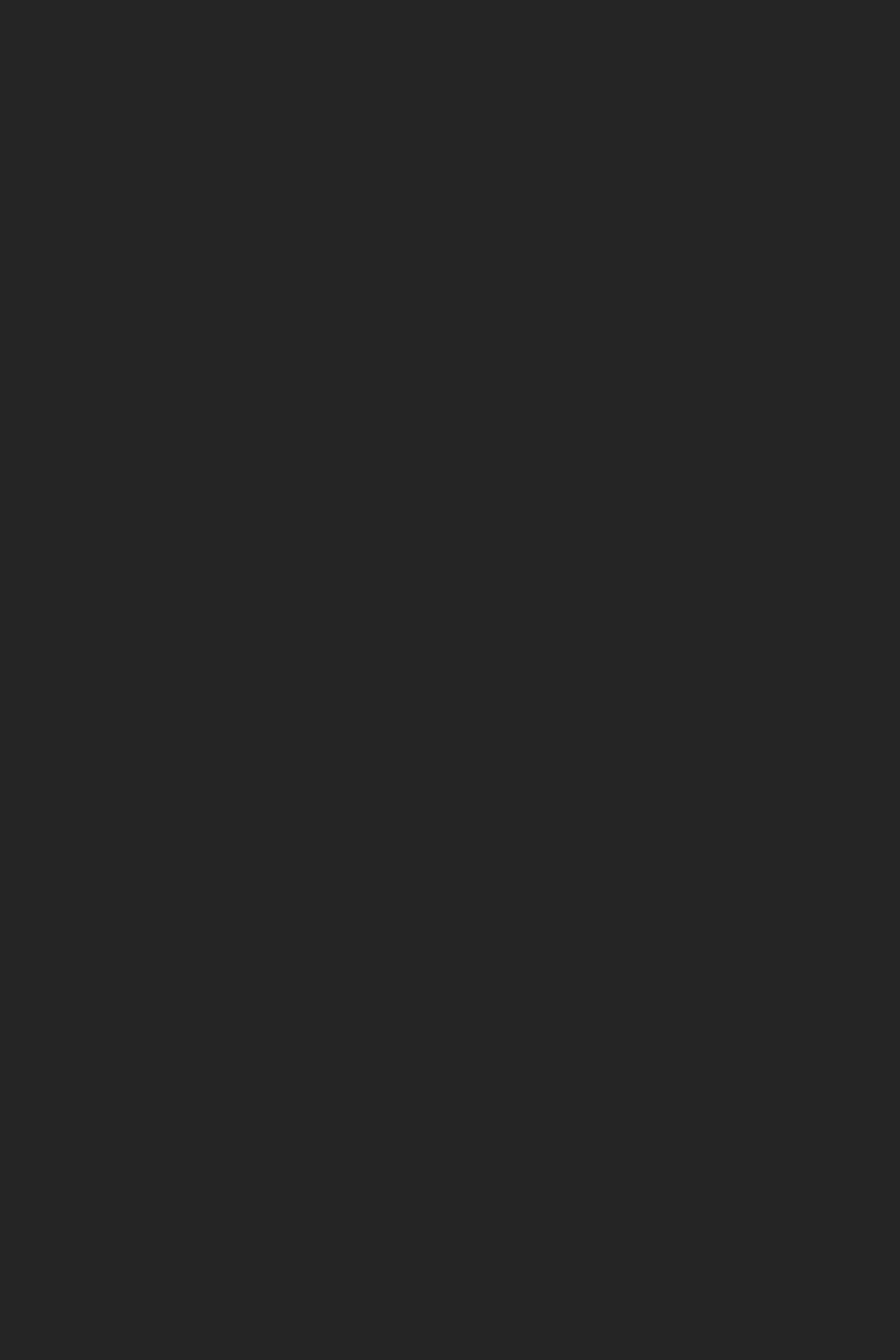
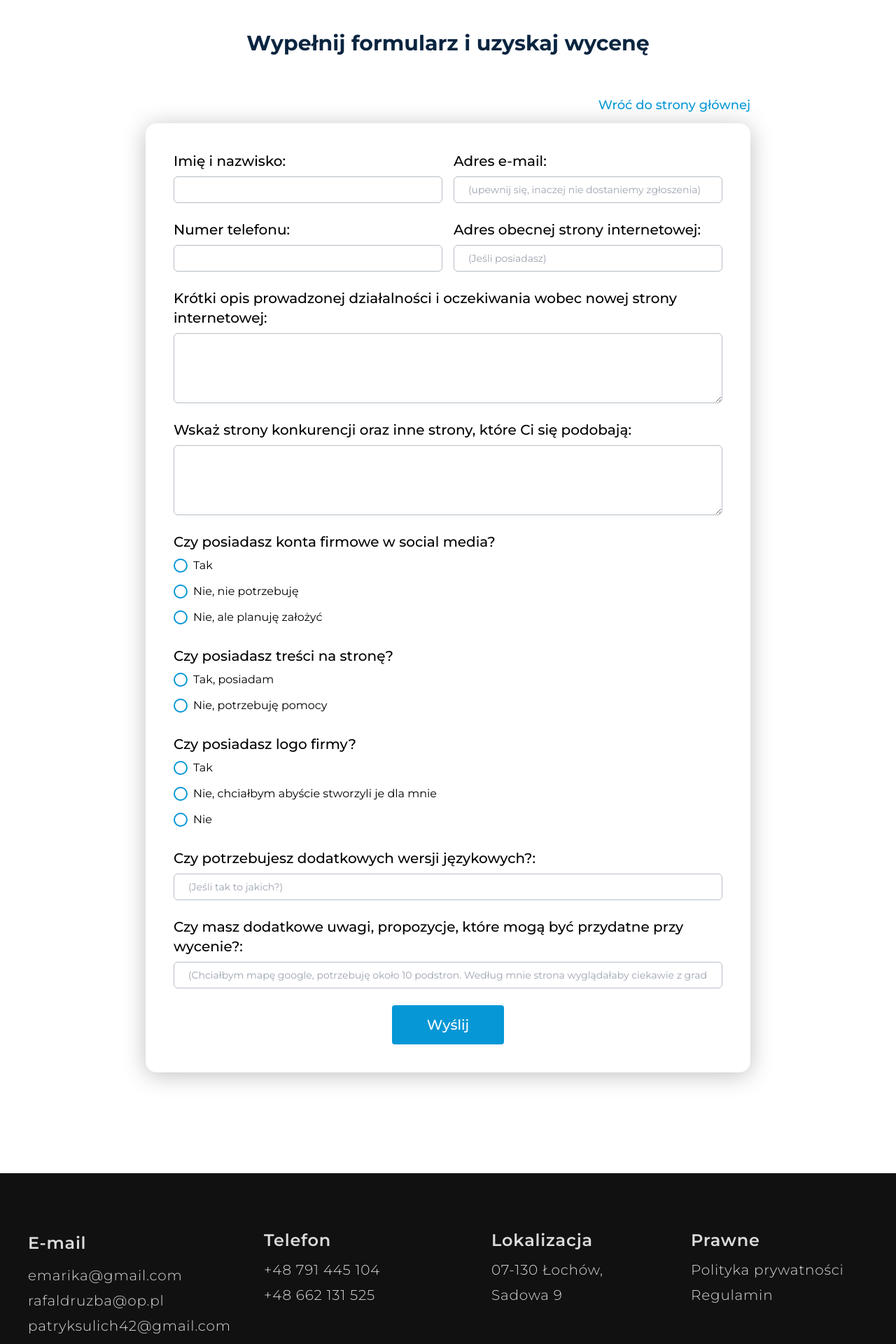
Before and after one commit to patroxfe/emarika, a React (Vite) app: page /brief in a window 1280 px wide. Before the commit this address had no page. Shown: the part 100-2020 px from the top of the page at 70% size. Before the commit the page ends 800 px from the top, so only its background shows below. Built offline with nearby package versions, Linux system fonts and the light colour scheme.

Commit message:
Poprawiono pathy

```diff
--- a/package.json
+++ b/package.json
@@ -2,7 +2,6 @@
   "name": "emarika",
   "private": true,
   "version": "0.0.0",
-  "homepage": "https://emarika.pl",
   "type": "module",
   "scripts": {
     "dev": "vite --host",
--- a/src/App.jsx
+++ b/src/App.jsx
@@ -22,7 +22,7 @@ function App() {
 				<ScrollToTop /> {/* Add ScrollToTop here */}
 				<Routes>
 					<Route
-						path='/emarika/'
+						path='/'
 						element={
 							<div>
 								<Nav />
@@ -39,7 +39,7 @@ function App() {
 					/>
 
 					<Route
-						path='/emarika/brief'
+						path='/brief'
 						element={
 							<>
 								<Nav />
@@ -49,7 +49,7 @@ function App() {
 						}
 					/>
 					<Route
-						path='/emarika/regulamin'
+						path='/regulamin'
 						element={
 							<>
 								<Nav />
@@ -59,7 +59,7 @@ function App() {
 						}
 					/>
 					<Route
-						path='/emarika/polityka'
+						path='/politykaprywatnosci'
 						element={
 							<>
 								<Nav />
--- a/src/pages/Brief.jsx
+++ b/src/pages/Brief.jsx
@@ -141,7 +141,7 @@ export default function Brief() {
 		<div className='max-w-4xl mx-0 sm:mx-5 md:mx-20 lg:mx-auto p-4 relative flex flex-col items-center'>
 			<h3 className='text-3xl text-mainText font-bold mt-32'>Wypełnij formularz i uzyskaj wycenę</h3>
 			<div className='mb-32 mt-24 relative'>
-				<Link to='/emarika/' className='text-blueMain absolute right-0 -top-10 font-medium text-lg '>
+				<Link to='/' className='text-blueMain absolute right-0 -top-10 font-medium text-lg '>
 					Wróć do strony głównej
 				</Link>
 				<form
--- a/src/pages/Contact.jsx
+++ b/src/pages/Contact.jsx
@@ -36,10 +36,10 @@ export default function Contanct() {
 					</div>
 					<div className='flex flex-col  font-light'>
 						<p className='text-2xl font-semibold mb-2'>Prawne</p>
-						<Link to='/emarika/polityka/' className='cursor-pointer hover:text-blueMain text-xl py-1'>
+						<Link to='/politykaprywatnosci' className='cursor-pointer hover:text-blueMain text-xl py-1'>
 							Polityka prywatności
 						</Link>
-						<Link to='/emarika/regulamin/' className=' cursor-pointer hover:text-blueMain text-xl py-1'>
+						<Link to='/regulamin' className=' cursor-pointer hover:text-blueMain text-xl py-1'>
 							Regulamin
 						</Link>
 					</div>
--- a/src/pages/Terms.jsx
+++ b/src/pages/Terms.jsx
@@ -7,7 +7,7 @@ function Terms() {
 	return (
 		<div className='bg-customGray py-52'>
 			<div className='max-w-4xl mx-auto p-6 bg-white [box-shadow:_0px_4px_33px_rgb(0_0_0_/_25%)] rounded-lg text-black relative'>
-				<Link to='/emarika/' className='text-blueMain absolute right-0 -top-10 font-medium text-lg '>
+				<Link to='/' className='text-blueMain absolute right-0 -top-10 font-medium text-lg '>
 					Wróć do strony głównej
 				</Link>
 				<h2 className='text-2xl font-bold mb-6'>Regulamin świadczenia usług tworzenia stron internetowych</h2>
--- a/vite.config.js
+++ b/vite.config.js
@@ -3,6 +3,5 @@ import react from '@vitejs/plugin-react'
 
 // https://vitejs.dev/config/
 export default defineConfig({
-  plugins: [react()],
-  base: '/emarika/',
+	plugins: [react()],
 })
```
Also changed, not shown: robots.txt (deleted), 2 other files (tests, documents, lock files or other folders).
